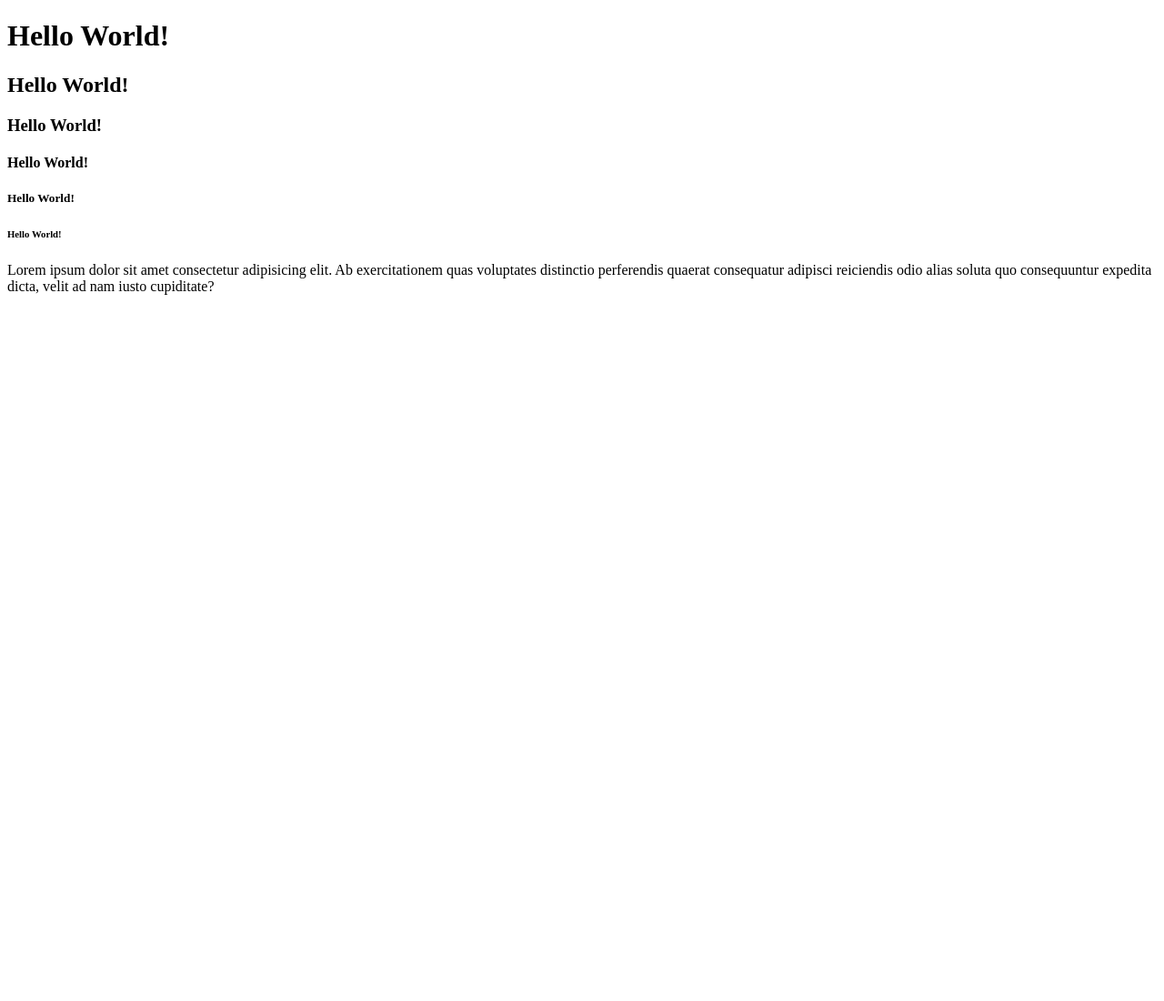
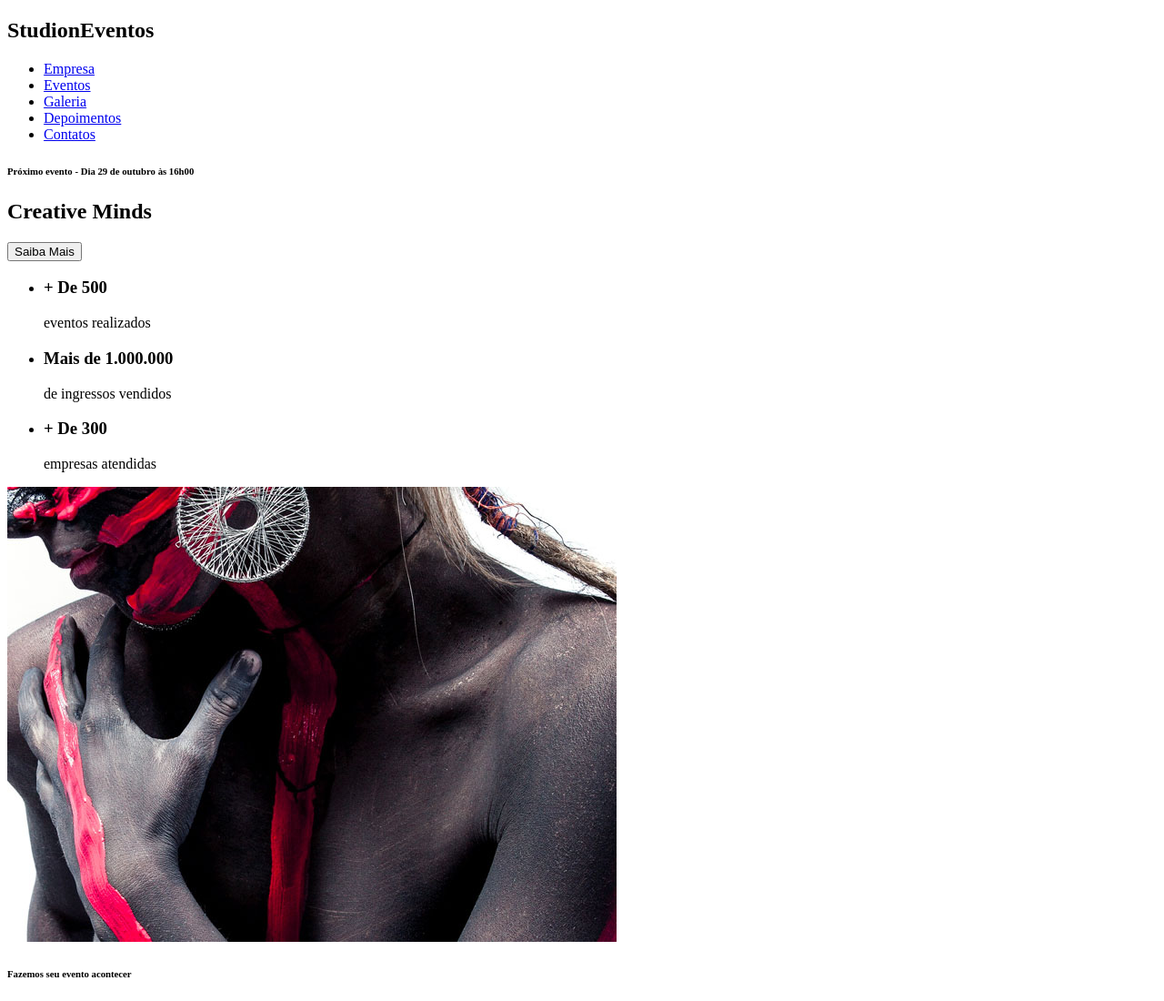
Before and after one commit to GaabrielSilvaa/studion, a website: page src/index.html in a window 1280 px wide. Shown: the top 1100 px of the page at 91% size. Before the commit the page ends 800 px from the top, so only its background shows below. Drawn offline with Linux system fonts and the light colour scheme.

Commit message:
feat(html): constructed html structure for the main page

```diff
--- a/src/index.html
+++ b/src/index.html
@@ -1,20 +1,105 @@
 <!DOCTYPE html>
 <html lang="pt-BR">
-<head>
-    <meta charset="UTF-8">
-    <meta http-equiv="X-UA-Compatible" content="IE=edge">
-    <meta name="viewport" content="width=device-width, initial-scale=1.0">
+  <head>
+    <meta charset="UTF-8" />
+    <meta http-equiv="X-UA-Compatible" content="IE=edge" />
+    <meta name="viewport" content="width=device-width, initial-scale=1.0" />
     <title>Studion</title>
-</head>
-<body>
-    <h1>Hello World!</h1>
-    <h2>Hello World!</h2>
-    <h3>Hello World!</h3>
-    <h4>Hello World!</h4>
-    <h5>Hello World!</h5>
-    <h6>Hello World!</h6>
+  </head>
 
-    <p>Lorem ipsum dolor sit amet consectetur adipisicing elit. Ab exercitationem quas voluptates distinctio perferendis quaerat consequatur adipisci reiciendis odio alias soluta quo consequuntur expedita dicta, velit ad nam iusto cupiditate?</p>
+  <body>
+    <nav>
+      <h1>Studi<span>on</span><span>Eventos</span></h1>
+      <ul>
+        <li>
+          <a href="#empresa"> Empresa </a>
+        </li>
+        <li>
+          <a href="#eventos"> Eventos </a>
+        </li>
+        <li>
+          <a href="#galeria"> Galeria </a>
+        </li>
+        <li>
+          <a href="#depoimentos"> Depoimentos </a>
+        </li>
+        <li>
+          <a href="#contatos"> Contatos </a>
+        </li>
+      </ul>
+    </nav>
 
-</body>
+    <header>
+      <div id="slider">
+        <div class="slide">
+          <h6><span>Próximo evento</span> - Dia 29 de outubro às 16h00</h6>
+          <h2><span>Creative</span> Minds</h2>
+          <button>Saiba Mais</button>
+        </div>
+      </div>
+    </header>
+
+    <main>
+      <section id="events">
+        <ul>
+          <li>
+            <h3>+ De 500</h3>
+            eventos realizados
+          </li>
+          <li>
+            <h3>Mais de 1.000.000</h3>
+            de ingressos vendidos
+          </li>
+          <li>
+            <h3>+ De 300</h3>
+            empresas atendidas
+          </li>
+        </ul>
+      </section>
+
+      <section>
+        <div>
+          <img src="./images/institutional.jpg" />
+          <h6>Fazemos seu evento acontecer</h6>
+          <h4>Lorem ipsum, dolor sit amet consectetur adipisicing elit.</h4>
+          <p>
+            Lorem ipsum, dolor sit amet consectetur adipisicing elit.<br />
+            Incidunt culpa dicta aperiam quos a? Molestias eum<br />
+            quos explicabo laudantium quis id voluptatum cupiditate
+          </p>
+
+          <button>Saiba mais</button>
+        </div>
+      </section>
+
+      <section>
+        <div>
+          <h6>
+            Você informa a temática e nós planejamos um evento com técnologia e
+          </h6>
+          <h2><span>Muito + </span> diversão</h2>
+
+          <button>Fazer cotação</button>
+        </div>
+      </section>
+    </main>
+
+    <footer>
+      <h2>Studi<span>on</span><span>Eventos</span></h2>
+      <form>
+        <label>Receba news e promoções</label>
+        <input type="email" placeholder="email" />
+        <button type="submit">Enviar</button>
+      </form>
+      <ul>
+        <li><a href="https://facebook.com" target="_blank">Facebook</a></li>
+        <li><a href="https://twitter.com" target="_blank">Twitter</a></li>
+        <li><a href="https://youtube.com" target="_blank">Youtube</a></li>
+      </ul>
+      <hr />
+      <p>
+        <small>Studi<span>ON</span> - Todos os direitos reservados.</small>
+      </p>
+    </footer>
+  </body>
 </html>
```
